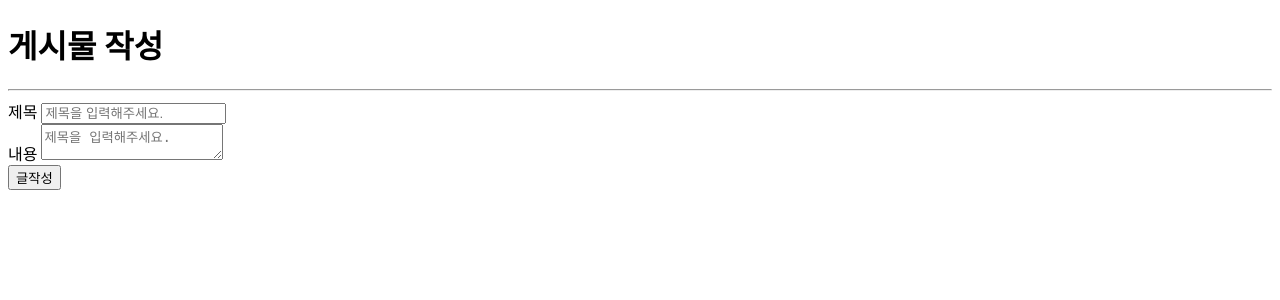
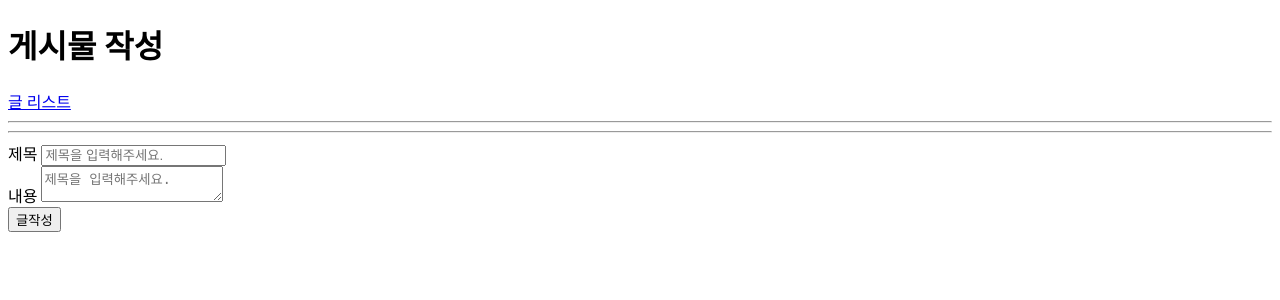
Before and after one commit to Park-12/Park-12-php_blog_2021, a PHP site: page /write.php in a window 1280 px wide. Shown: the top 300 px of the page. Run offline with PHP 8.4, Linux system fonts and the light colour scheme.

Commit message:
리스트와 글작성 간 링크

```diff
--- a/usr/article/list.php
+++ b/usr/article/list.php
@@ -24,6 +24,12 @@ while ( $article = mysqli_fetch_assoc($rs)) {
 </head>
 <body>
     <h1>게시물 리스트</h1>
+
+    <hr>
+  <div>
+    <a href="write.php">글 작성</a>
+  </div>
+
     <hr>
 
     <div>
--- a/usr/article/write.php
+++ b/usr/article/write.php
@@ -8,6 +8,12 @@
 </head>
 <body>
     <h1>게시물 작성</h1>
+
+    <div>
+    <a href="list.php">글 리스트</a>
+  </div>
+  <hr>
+
     <hr>
 
     <form action="doWrite.php">
```
